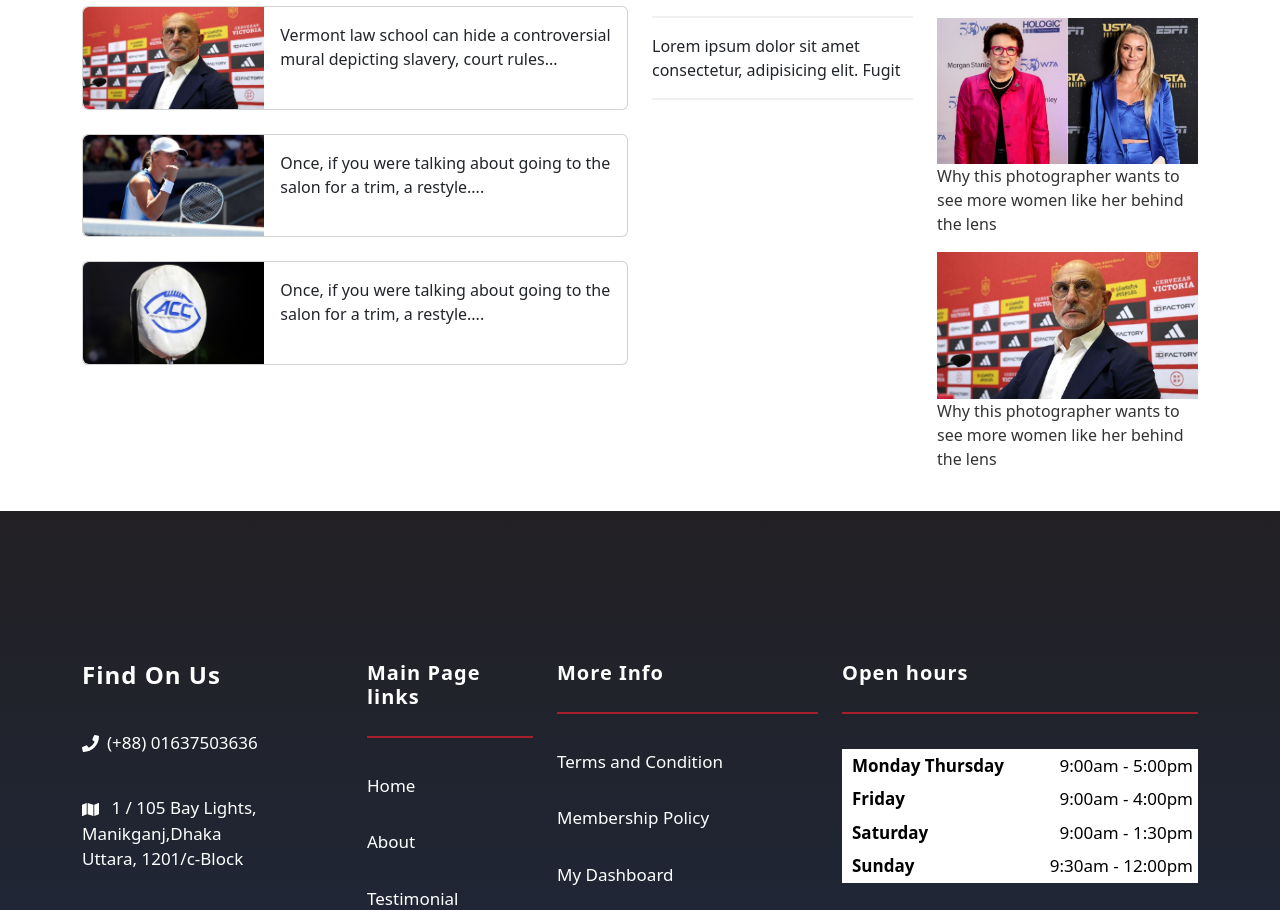
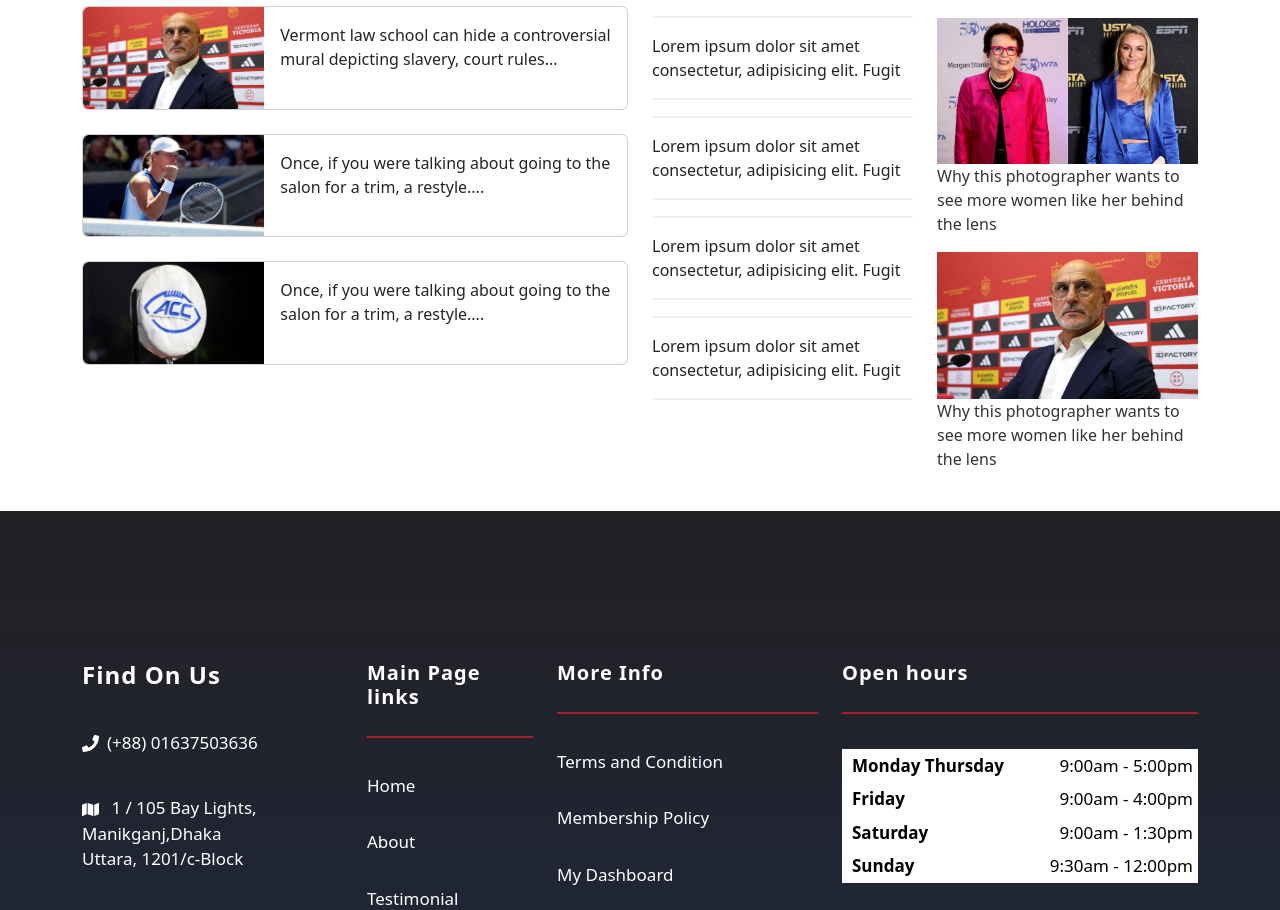
Before and after one commit to SheikhRakibhossain/CNC, a React (Vite) app: page /sports in a window 1280 px wide. Shown: the part 806-1716 px from the top of the page. Built offline with nearby package versions, Linux system fonts and the light colour scheme; no server answers; sample sign-in values are in the browser's storage.

Commit message:
post title added for description

```diff
--- a/src/pages/sports/SportsHero.jsx
+++ b/src/pages/sports/SportsHero.jsx
@@ -122,6 +122,18 @@ const SportsHero = () => {
                         <p>Lorem ipsum dolor sit amet consectetur, adipisicing elit. Fugit</p>
                         <hr className="border opacity-50" />
 
+                        <hr className="border opacity-50" />
+                        <p>Lorem ipsum dolor sit amet consectetur, adipisicing elit. Fugit</p>
+                        <hr className="border opacity-50" />
+
+                        <hr className="border opacity-50" />
+                        <p>Lorem ipsum dolor sit amet consectetur, adipisicing elit. Fugit</p>
+                        <hr className="border opacity-50" />
+
+                        <hr className="border opacity-50" />
+                        <p>Lorem ipsum dolor sit amet consectetur, adipisicing elit. Fugit</p>
+                        <hr className="border opacity-50" />
+
 
 
                     </Col>
```
